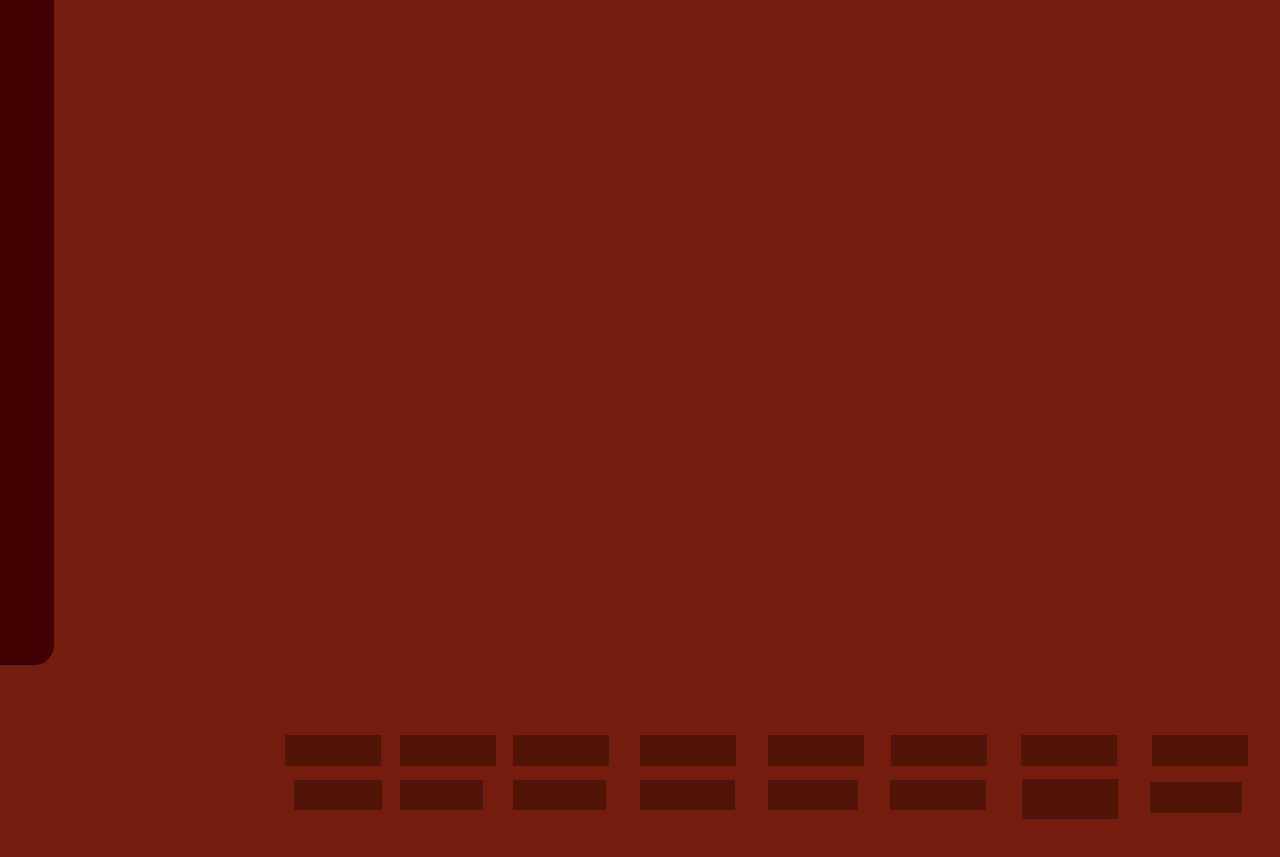
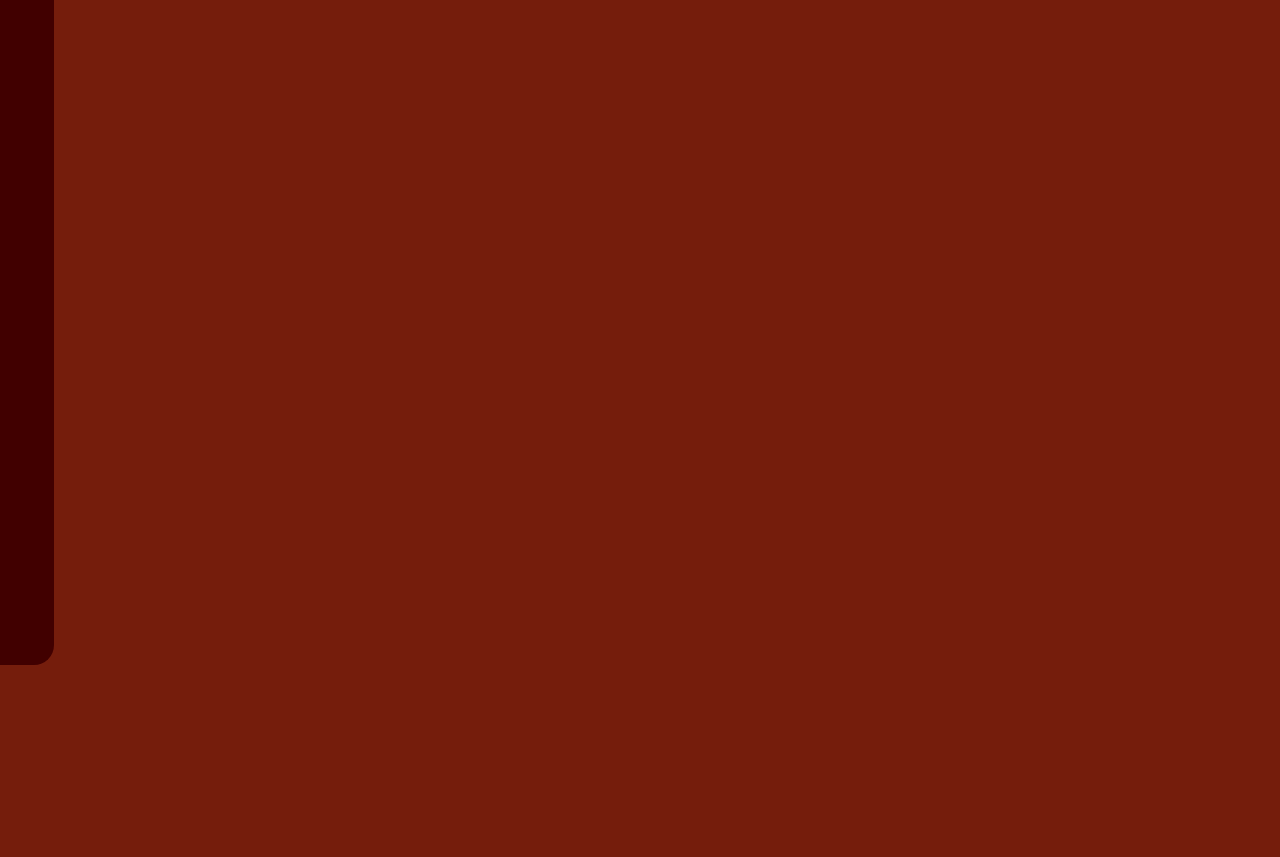
Before and after one commit to dlxogml123/dlxogml123.github.io, a plain HTML site: page RoadMAP.html in a window 1280 px wide. Shown: the part 95-952 px from the top of the page. After the commit the page ends 800 px from the top, so only its background shows below. Drawn offline with Linux system fonts and the light colour scheme.

Commit message:
RoadMAP.html

```diff
--- a/RoadMAP.html
+++ b/RoadMAP.html
@@ -6,138 +6,6 @@
   <meta name="viewport" content="width=device-width, initial-scale=1.0" />
   <link rel="stylesheet" href="Beta-style.css" />
   <title>KW Cloud</title>
-  <style>
-    body {
-      margin: 0;
-    }
-
-    .image-container {
-      position: relative;
-      display: flex;
-      align-items: center;
-      justify-content: center;
-      height: 100vh;
-      text-align: center; /* 가로 중앙 정렬을 위해 추가 */
-    }
-
-    .image-container img {
-      max-width: 100%;
-      max-height: 100%; /* 이미지가 화면을 넘어갈 경우 최대 높이 설정 */
-      margin: 0 auto; /* 가로 중앙 정렬을 위해 추가 */
-    }
-
-    .image-container .b1,
-    .image-container .b2,
-    .image-container .b3,
-    .image-container .b4,
-    .image-container .b5,
-    .image-container .b6,
-    .image-container .b7,
-    .image-container .b8,
-    .image-container .컴공세,
-    .image-container .컴사,
-    .image-container .디논,
-    .image-container .디논2,
-    .image-container .컴구,
-    .image-container .마프,
-    .image-container .ai,
-    .image-container .인프 {
-      position: absolute;
-      top: 30px;
-      left: 285px;
-      text-decoration: none;
-      color: white;
-      background-color: rgba(0, 0, 0, 0.3);
-      padding: 10px;
-      width: 76px;
-      height: 11px;
-      text-align: center;
-    }
-
-    .image-container .b2 {
-      left: 400px;
-    }
-
-    .image-container .b3 {
-      left: 513px;
-    }
-
-    .image-container .b4 {
-      left: 640px;
-    }
-
-    .image-container .b5 {
-      left: 768px;
-    }
-
-    .image-container .b6 {
-      left: 891px;
-    }
-
-    .image-container .b7 {
-      left: 1021px;
-    }
-
-    .image-container .b8 {
-      left: 1152px;
-    }
-
-    .image-container .컴공세 {
-      left: 294px;
-      top: 75px;
-      width: 68px;
-      height: 10px;
-    }
-
-    .image-container .컴사 {
-      left: 400px;
-      top: 75px;
-      width: 63px;
-      height: 10px;
-    }
-
-    .image-container .디논 {
-      left: 513px;
-      top: 75px;
-      width: 73px;
-      height: 10px;
-    }
-
-    .image-container .디논2 {
-      left: 640px;
-      top: 75px;
-      width: 75px;
-      height: 10px;
-    }
-
-    .image-container .컴구 {
-      left: 768px;
-      top: 75px;
-      width: 70px;
-      height: 10px;
-    }
-
-    .image-container .마프 {
-      left: 890px;
-      top: 75px;
-      width: 76px;
-      height: 10px;
-    }
-
-    .image-container .ai {
-      left: 1022px;
-      top: 74px;
-      width: 76px;
-      height: 20px;
-    }
-
-    .image-container .인프 {
-      left: 1150px;
-      top: 77px;
-      width: 72px;
-      height: 11px;
-    }
-  </style>
 </head>
 
 <body>
@@ -162,25 +30,6 @@
       <h1 class="main__h1">ROADMAP Page</h1>
     </div>
   </main>
-  <div class="image-container">
-    <a href="https://example.com" class="b1"></a>
-    <a href="https://example.com" class="b2"></a>
-    <a href="https://example.com" class="b3"></a>
-    <a href="https://example.com" class="b4"></a>
-    <a href="https://example.com" class="b5"></a>
-    <a href="https://example.com" class="b6"></a>
-    <a href="https://example.com" class="b7"></a>
-    <a href="https://example.com" class="b8"></a>
-    <a href="https://example.com" class="컴공세"></a>
-    <a href="https://example.com" class="컴사"></a>
-    <a href="https://example.com" class="디논"></a>
-    <a href="https://example.com" class="디논2"></a>
-    <a href="https://example.com" class="컴구"></a>
-    <a href="https://example.com" class="마프"></a>
-    <a href="https://example.com" class="ai"></a>
-    <a href="https://example.com" class="인프"></a>
-    <img src="https://ce.kw.ac.kr:501/img/program/rules.jpg" alt="이미지 설명">
-  </div>
 </body>
 
 </html>
```
